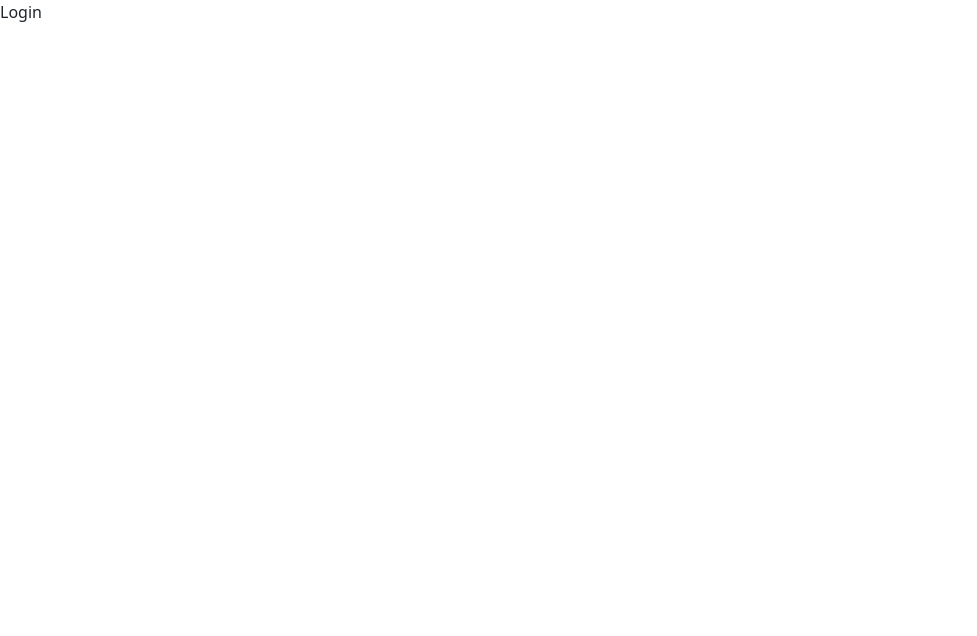
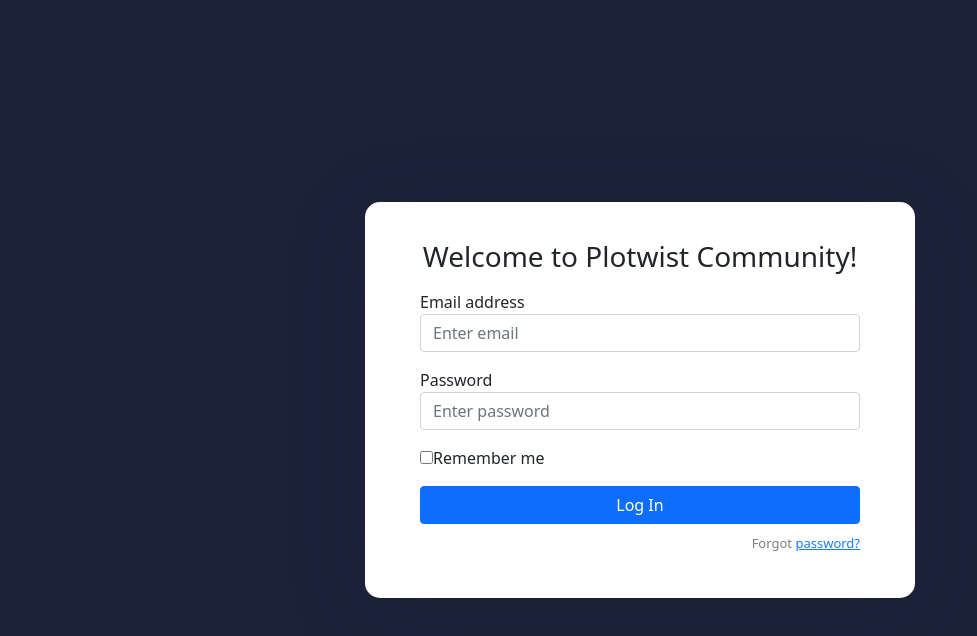
Before and after one commit to crispinr/plotwist-fe, a React (Create React App) app: page /login in a window 1280 px wide. Shown: the top 636 px of the page, without its empty margins (0-977 px from the left). Built offline with nearby package versions, Linux system fonts and the light colour scheme.

Commit message:
Login and signup page

```diff
--- a/src/App.js
+++ b/src/App.js
@@ -3,6 +3,7 @@
          Route,
         } from "react-router-dom";
 import "./assets/scss/style.scss";
+import '../node_modules/bootstrap/dist/css/bootstrap.min.css'
 import Landing from "./pages/Landing";
 import Feed from "./pages/Feed";
 import Login from "./pages/Login";
--- a/src/assets/scss/style.scss
+++ b/src/assets/scss/style.scss
@@ -4,3 +4,59 @@
 
 // Page imports
 @import "./landing.scss";
+
+body {
+    background: #1c223a !important;
+    min-height: 100vh;
+    display: flex;
+    font-weight: 400;
+    font-family: 'Fira Sans', sans-serif;
+  }
+.App {
+    text-align: center;
+  }
+
+  body, html, .App,#root, .auth-wrapper {
+    width: 100%;
+    height: 100%;
+  }
+
+  .auth-wrapper {
+    display: flex;
+    justify-content: center;
+    flex-direction: column;
+    text-align: left;
+  }
+  .auth-inner {
+    width: 550px;
+    margin: auto;
+    background: #ffffff;
+    box-shadow: 0px 14px 80px rgba(34, 35, 58, 0.2);
+    padding: 40px 55px 45px 55px;
+    border-radius: 15px;
+    transition: all .3s;
+  }
+  .auth-wrapper .form-control:focus {
+    border-color: #167bff;
+    box-shadow: none;
+  }
+  .auth-wrapper h3 {
+    text-align: center;
+    margin: 0;
+    line-height: 1;
+    padding-bottom: 20px;
+  }
+  .custom-control-label {
+    font-weight: 400;
+  }
+  .forgot-password,
+  .forgot-password a {
+    text-align: right;
+    font-size: 13px;
+    padding-top: 10px;
+    color: #7f7d7d;
+    margin: 0;
+  }
+  .forgot-password a {
+    color: #167bff;
+  }
--- a/src/pages/Login.jsx
+++ b/src/pages/Login.jsx
@@ -1,3 +1,53 @@
-export default function Login(){
-    return <div>Login</div>;
+import React, { Component } from 'react'
+export default class Login extends Component {
+  render() {
+    return (
+
+        <div className="App">
+        <div className="auth-wrapper">
+          <div className="auth-inner">
+    <form>
+        <h3> Welcome to Plotwist Community!</h3>
+        <div className="mb-3 ">
+          <label>Email address</label>
+          <input
+            type="email"
+            className="form-control"
+            placeholder="Enter email"
+          />
+        </div>
+        <div className="mb-3">
+          <label>Password</label>
+          <input
+            type="password"
+            className="form-control"
+            placeholder="Enter password"
+          />
+        </div>
+        <div className="mb-3">
+          <div className="custom-control custom-checkbox">
+            <input
+              type="checkbox"
+              className="custom-control-input"
+              id="customCheck1"
+            />
+            <label className="custom-control-label" htmlFor="customCheck1">
+              Remember me
+            </label>
+          </div>
+        </div>
+        <div className="d-grid">
+          <button type="submit" className="btn btn-primary">
+            Log In
+          </button>
+        </div>
+        <p className="forgot-password text-right">
+          Forgot <a href="#">password?</a>
+        </p>
+      </form>
+      </div>
+        </div>
+      </div>
+    )
+  }
 }
--- a/src/pages/Signup.jsx
+++ b/src/pages/Signup.jsx
@@ -1,3 +1,49 @@
-export default function Signup(){
-    return <div>signup</div>;
+import React, { Component } from 'react'
+export default class SignUp extends Component {
+  render() {
+    return (
+        <div className="App">
+        <div className="auth-wrapper">
+          <div className="auth-inner">
+      <form>
+        <h3>Welcome to Plotwist Community!</h3>
+        <div className="mb-3">
+          <label>First name</label>
+          <input
+            type="text"
+            className="form-control"
+            placeholder="First name"
+          />
+        </div>
+
+        <div className="mb-3">
+          <label>Email address</label>
+          <input
+            type="email"
+            className="form-control"
+            placeholder="Enter email"
+          />
+        </div>
+        <div className="mb-3">
+          <label>Password</label>
+          <input
+            type="password"
+            className="form-control"
+            placeholder="Enter password"
+          />
+        </div>
+        <div className="d-grid">
+          <button type="submit" className="btn btn-primary">
+            Sign Up
+          </button>
+        </div>
+        <p className="forgot-password text-right">
+          Already registered <a href="/login">sign in?</a>
+        </p>
+      </form>
+      </div>
+        </div>
+      </div>
+    )
+  }
 }
```
Also changed, not shown: 1 other file (tests, documents, lock files or other folders).
